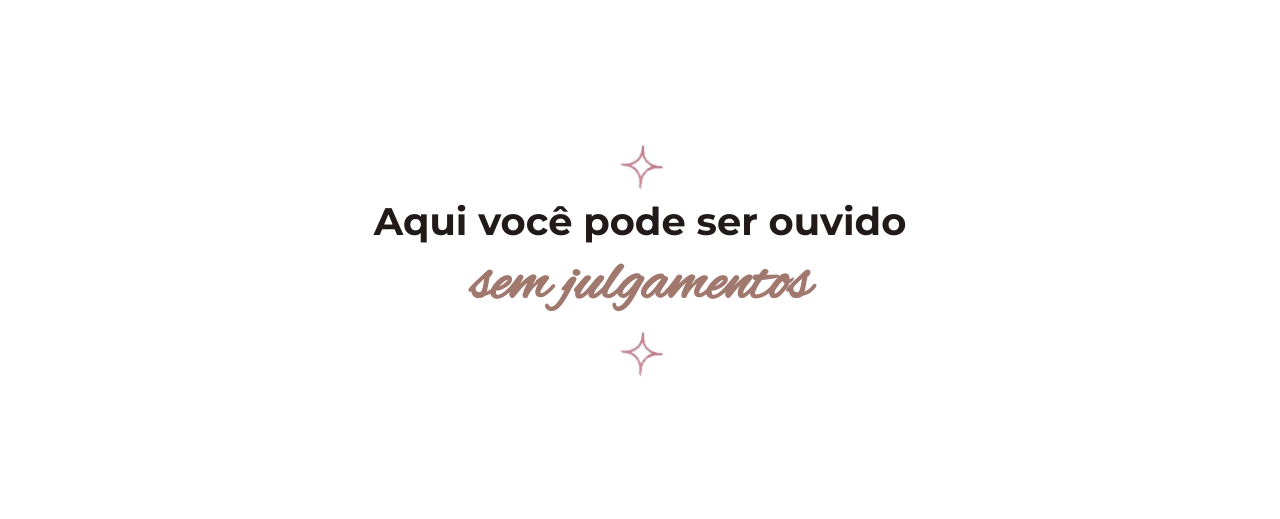
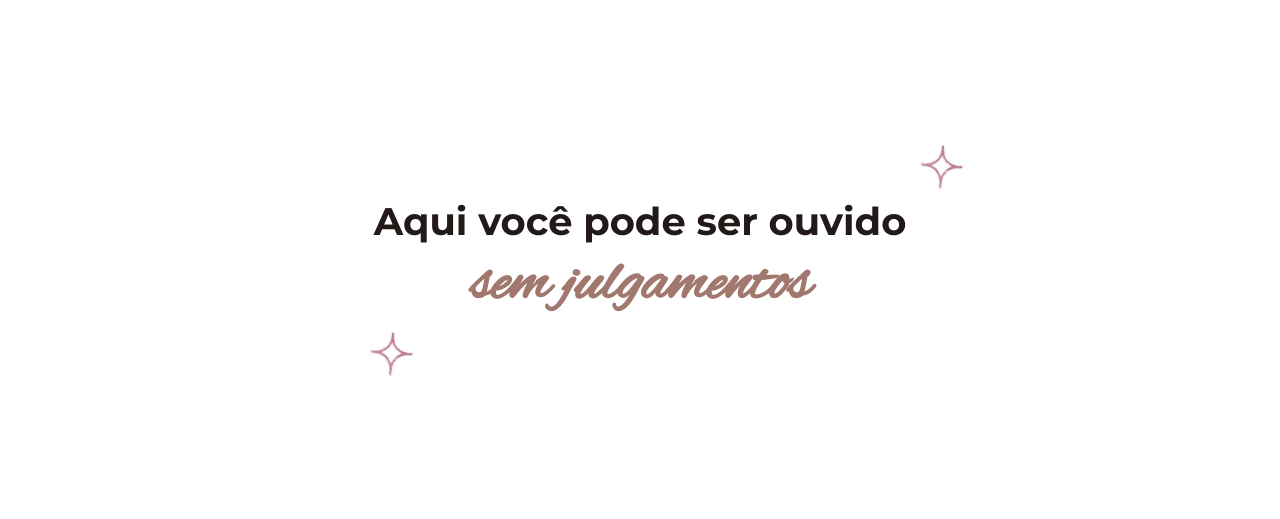
Before and after one commit to beatriz-reissiq/Stage, a plain HTML site: page Site Institucional/home.html in a window 1280 px wide. Shown: the part 647-1166 px from the top of the page. Drawn offline with Linux system fonts and the light colour scheme.

Commit message:
Posicionando as estrelas da frase de efeito

```diff
--- a/Site Institucional/home.css
+++ b/Site Institucional/home.css
@@ -117,8 +117,14 @@ main {
         flex-direction: column;
         align-items: center;
         margin-top: 160px;
+    }
 
+    .estrela1 {
+        margin-left: 600px;
+    }
 
+    .estrela2 {
+        margin-right: 500px;
     }
         .fraseEfeitoMain {
             color: rgb(34, 25, 25);
--- a/Site Institucional/home.html
+++ b/Site Institucional/home.html
@@ -42,7 +42,7 @@
         <span class="fraseEfeitoColorida">
             sem julgamentos
         </span>
-        <img src="./assets/img/estrelas.png" alt="">
+        <span class="estrela2"><img src="./assets/img/estrelas.png" alt=""></span>
     </div>
 
     <div class="container-sobre">
```
